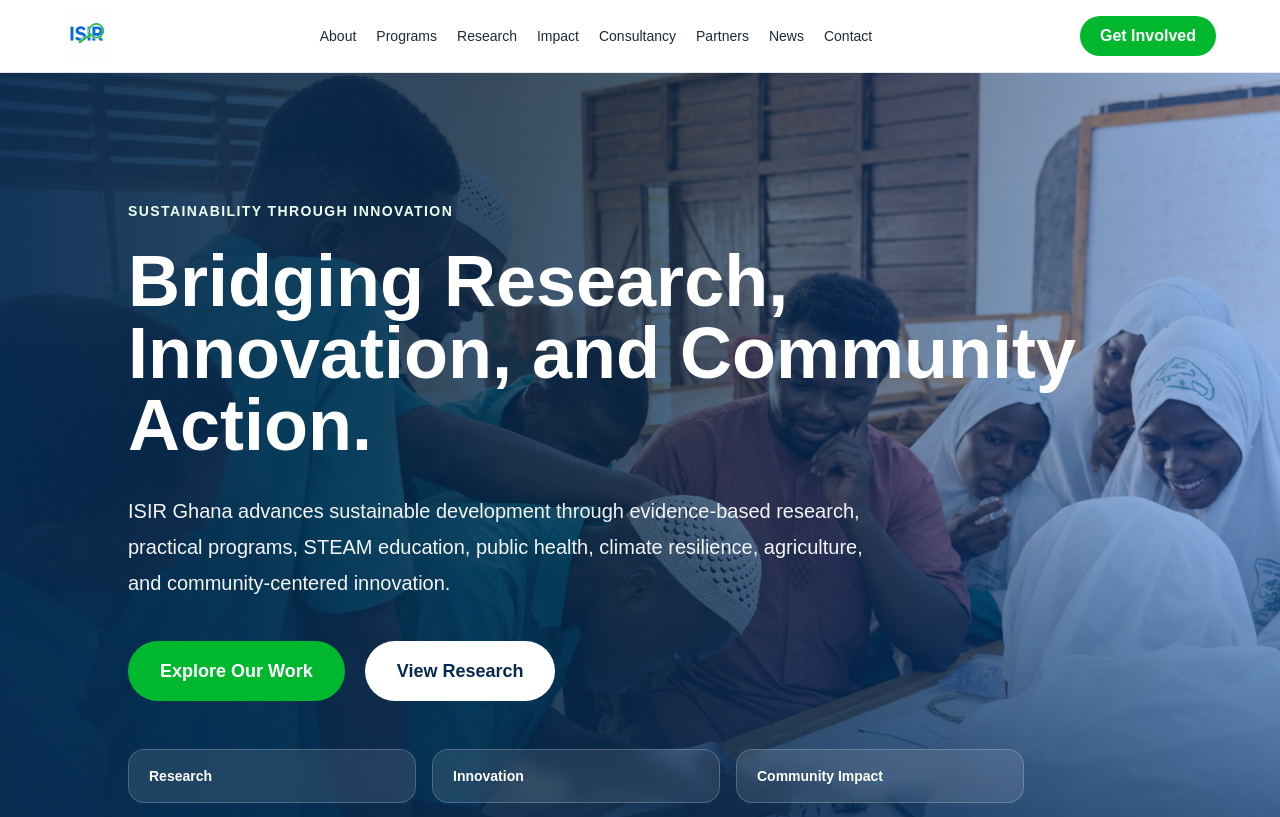
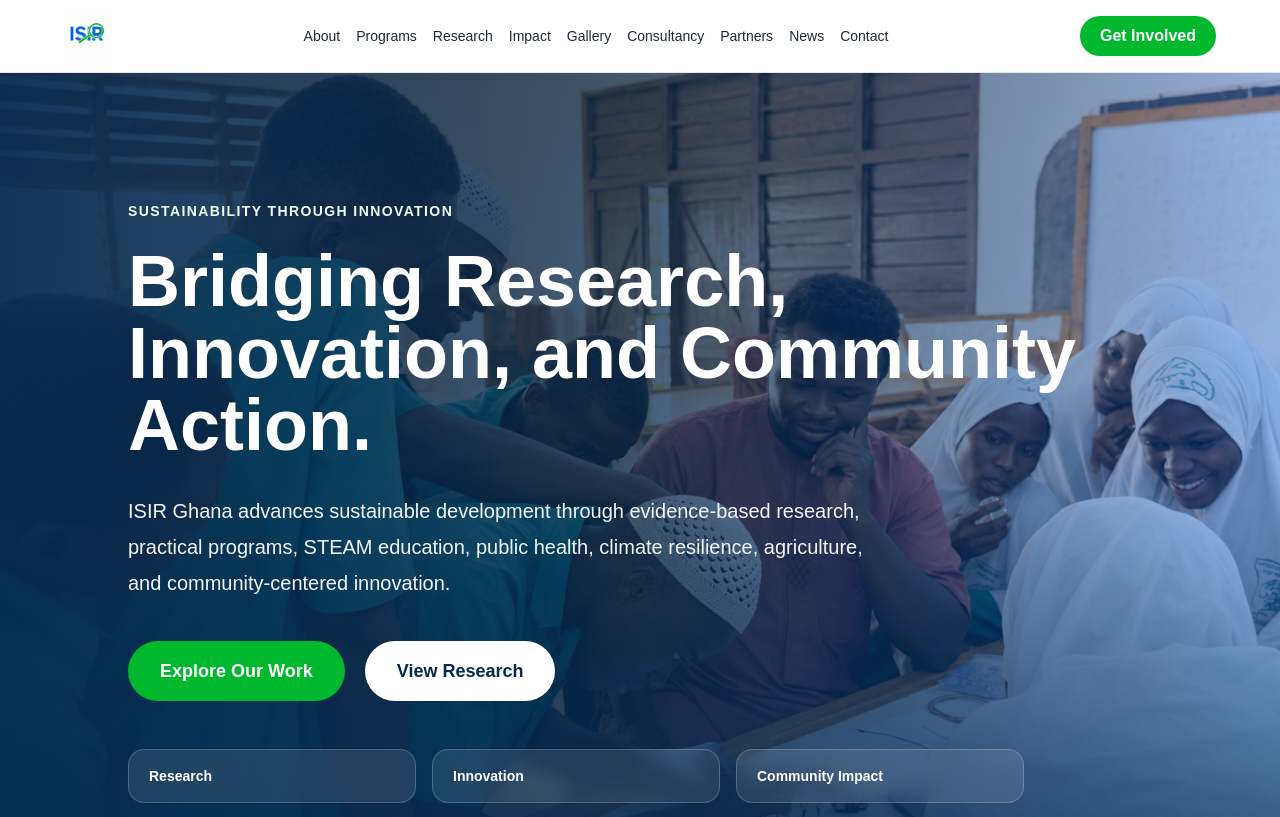
Before and after one commit to rashidasp28/isir-ghana-website, a Next.js app: page / in a window 1280 px wide. Shown: the top 817 px of the page. Built offline with nearby package versions, Linux system fonts and the light colour scheme.

Commit message:
Add gallery link to navigation

```diff
--- a/components/Navbar.tsx
+++ b/components/Navbar.tsx
@@ -6,6 +6,7 @@ const navLinks = [
   { href: '/programs', label: 'Programs' },
   { href: '/research', label: 'Research' },
   { href: '/impact', label: 'Impact' },
+  { href: '/gallery', label: 'Gallery' },
   { href: '/consultancy', label: 'Consultancy' },
   { href: '/partners', label: 'Partners' },
   { href: '/news', label: 'News' },
@@ -28,7 +29,7 @@ export default function Navbar() {
           <span className="sr-only">ISIR Ghana</span>
         </Link>
 
-        <div className="hidden xl:flex gap-5 text-charcoal font-medium text-sm">
+        <div className="hidden xl:flex gap-4 text-charcoal font-medium text-sm">
           {navLinks.map((link) => (
             <Link key={link.href} href={link.href} className="hover:text-primaryBlue transition whitespace-nowrap">
               {link.label}
```
